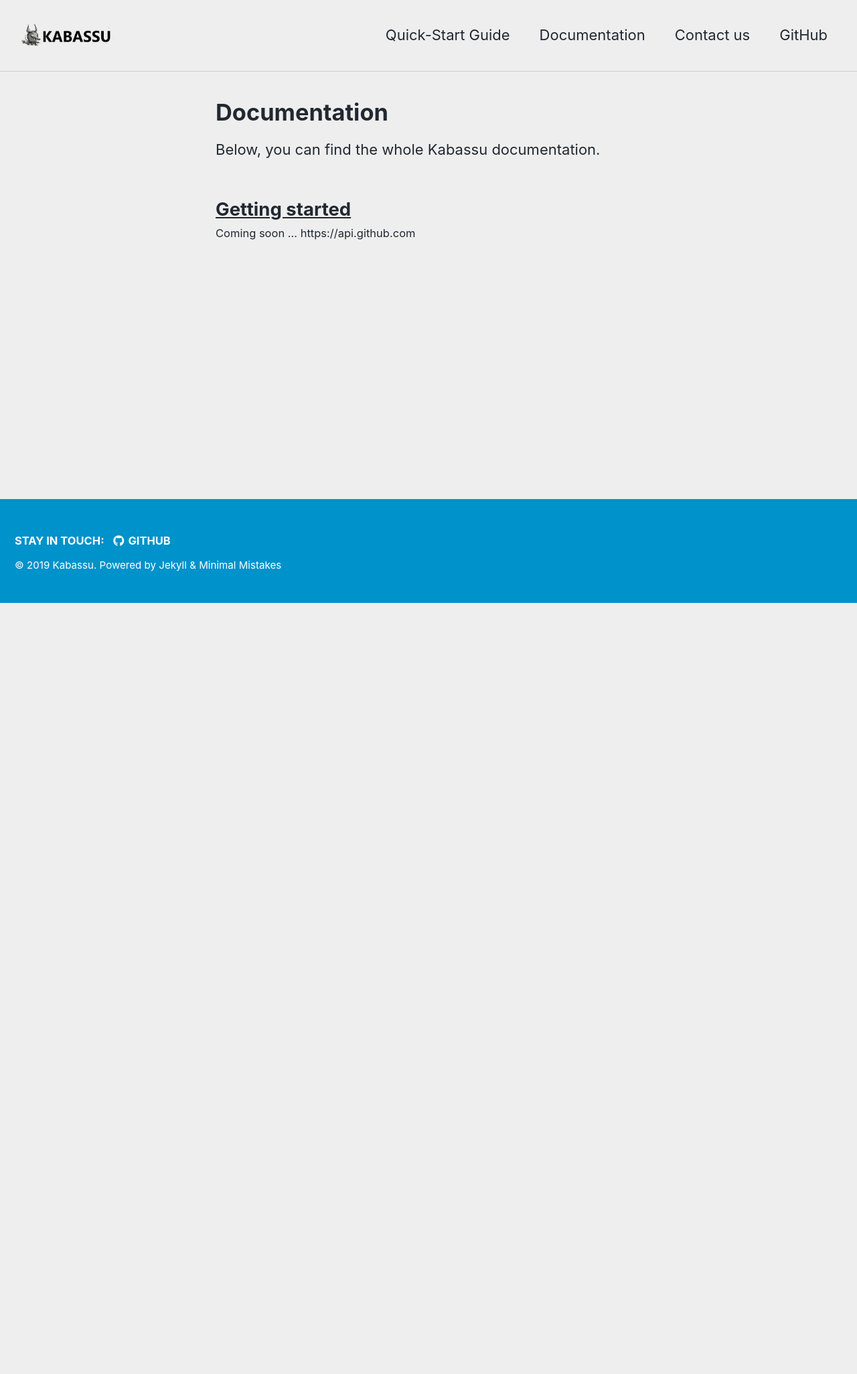
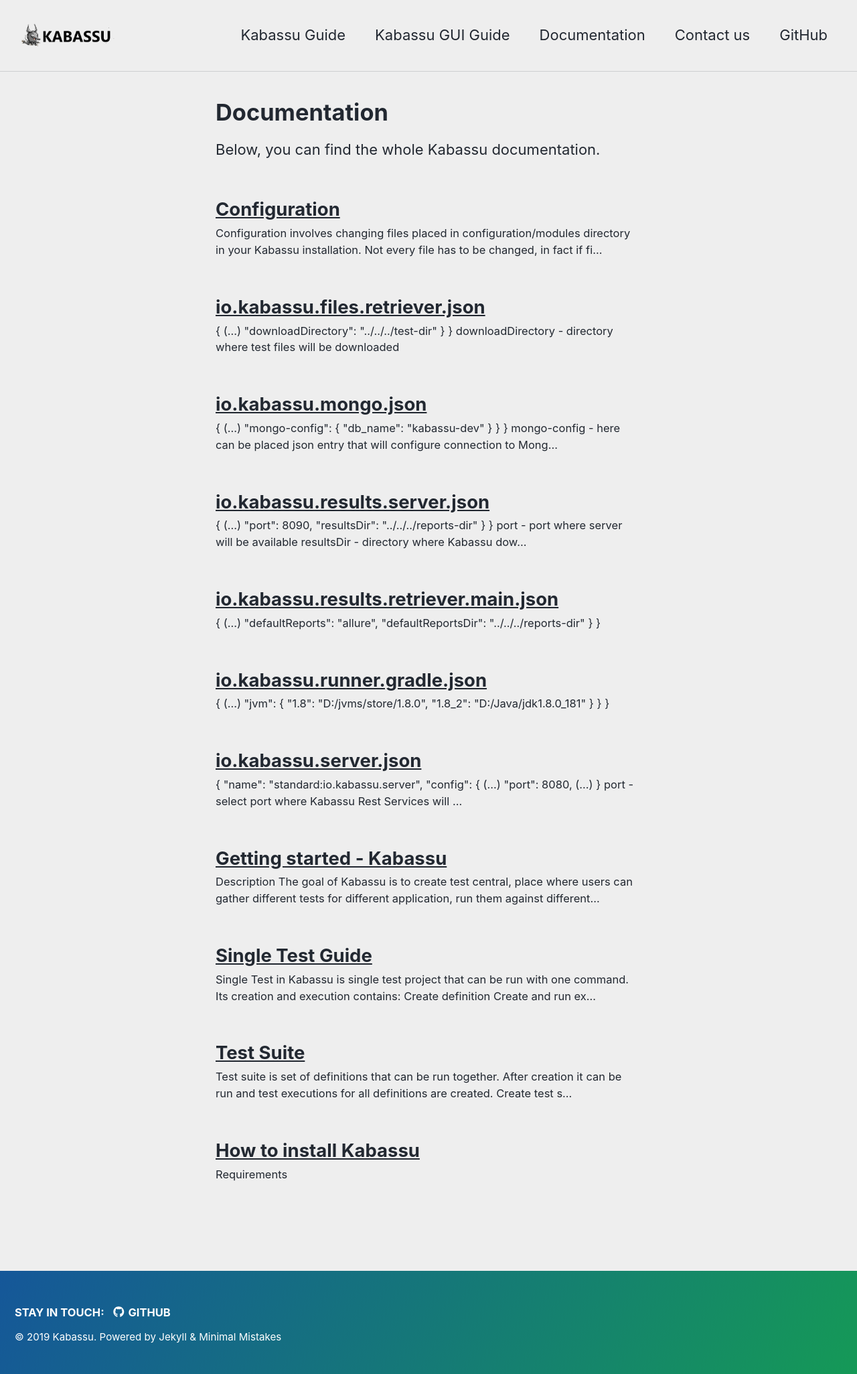
Before and after one commit to Kabassu/kabassu.github.io, a Jekyll site: the page built from docs.md, in a window 1280 px wide. Shown: the whole page at 67% size. Built offline with Jekyll 4.4.1, drawn with Linux system fonts in a browser that asks for light colours; nearby versions of some CDN libraries; before the commit the page ends 900 px from its top, so only the background shows below that.

Commit message:
most of existing docs

````diff
--- a/_config.yml
+++ b/_config.yml
@@ -225,8 +225,22 @@
       toc: true
       sidebar:
         nav: "docs"
-
+  - scope:
+      path: ""
+      type: docs-gui
+    values:
+      layout: single
+      read_time: false
+      author_profile: false
+      share: false
+      comments: false
+      toc: true
+      sidebar:
+        nav: "docs-gui"
 collections:
   docs:
     output: true
     permalink: /:collection/:path/
+  docs-gui:
+    output: true
+    permalink: /:collection/:path/
--- a/_data/navigation.yml
+++ b/_data/navigation.yml
@@ -1,6 +1,8 @@
 main:
-  - title: "Quick-Start Guide"
+  - title: "Kabassu Guide"
     url: /docs/getting-started/
+  - title: "Kabassu GUI Guide"
+    url: /docs-gui/getting-started/
   - title: "Documentation"
     url: /docs/
   - title: "Contact us"
@@ -8,7 +10,36 @@
   - title: "GitHub"
     url: https://github.com/kabassu
 docs:
-  - title: "Essentials"
+  - title: "Kabassu Essentials"
     children:
       - title: "Getting started"
         url: /docs/getting-started/
+      - title: "Installation"
+        url: /docs/installation/
+      - title: "Configuration"
+        url: /docs/configuration/configuration/
+  - title: "Configuration"
+    children:
+      - title: "io.kabassu.server.json"
+        url: /docs/configuration/server/
+      - title: "io.kabassu.runner.gradle.json"
+        url: /docs/configuration/runner.gradle/
+      - title: "io.kabassu.results.retriever.main.json"
+        url: /docs/configuration/retriever.main/
+      - title: "io.kabassu.mongo.json"
+        url: /docs/configuration/mongo/
+      - title: "io.kabassu.results.server.json"
+        url: /docs/configuration/results.server/
+      - title: "io.kabassu.files.retriever.json"
+        url: /docs/configuration/files.retriever/
+  - title: "Guides"
+    children:
+      - title: "Single Test"
+        url: /docs/guide/singletest/
+      - title: "Test Suite"
+        url: /docs/guide/testsuite/
+docs-gui:
+  - title: "Kabassu GUI Essentials"
+    children:
+      - title: "Getting started"
+        url: /docs-gui/getting-started/
--- /dev/null
+++ b/_docs-gui/getting-started.md
@@ -0,0 +1,17 @@
+---
+title: Getting started - Kabassu GUI
+---
+
+Build with Next.js and AdminLTE user interface for Kabassu
+
+## Requirements
+
+1. Node.js
+2. npm
+
+## How to run it
+
+1. Clone this repository
+2. Set servers of kabassu in next.config.js
+3. Run npm install
+4. Run npm run dev
--- /dev/null
+++ b/_docs/configuration/configuration.md
@@ -0,0 +1,20 @@
+---
+title: Configuration
+classes: wide
+toc: false
+---
+
+Configuration involves changing files placed in _configuration/modules_ directory in your Kabassu installation.
+Not every file has to be changed, in fact if file is not described here the the best approach is to not touch it. Uncontrolled changes can break Kabassu
+
+**Also please change only described parameters and make sure that configuration file is still valid json file after these changes**
+
+1. [io.kabassu.server.json](../server) - server configuration. Has to be changed only if you want to change default port
+2. [io.kabassu.runner.gradle.json](../runner.gradle) - runner responsible for running all test that use _gradle_ here JVM are set
+**Need to be changed before start**
+3. [io.kabassu.results.retriever.main.json](../retriever.main) - configuration for retrieving reports.
+4. [io.kabassu.mongo.json](../mongo) - configuration of Mongo connection
+**Need to be changed before start**
+5. [io.kabassu.results.server.json](../results.server) - configuration of server that will provide access to download reports in html format
+**Has to be changed if directory in _io.kabassu.results.retriever.main.json_ was changed**
+6. [io.kabassu.files.retriever.json](../files.retriever) - configuration for getting test files from other places then local filesystem
--- /dev/null
+++ b/_docs/configuration/files.retriever.md
@@ -0,0 +1,15 @@
+---
+title: io.kabassu.files.retriever.json
+classes: wide
+toc: false
+---
+
+
+```
+{
+  (...)
+    "downloadDirectory":  "../../../test-dir"
+  }
+}
+```
+**downloadDirectory** - directory where test files will be downloaded
--- /dev/null
+++ b/_docs/configuration/mongo.md
@@ -0,0 +1,19 @@
+---
+title: io.kabassu.mongo.json
+classes: wide
+toc: false
+---
+
+```
+{
+(...)
+    "mongo-config": {
+      "db_name": "kabassu-dev"
+    }
+  }
+}
+```
+**mongo-config** - here can be placed json entry that will configure connection to MongoDB. It is described here:  [https://vertx.io/docs/vertx-mongo-client/java/#_configuring_the_client]
+
+If you have setup Mongo on your local machine and haven't change port then only parameter to set and change is
+**db_name** - name of database for Kabassu
--- /dev/null
+++ b/_docs/configuration/results.server.md
@@ -0,0 +1,16 @@
+---
+title: io.kabassu.results.server.json
+classes: wide
+toc: false
+---
+
+```
+{
+(...)
+    "port": 8090,
+    "resultsDir": "../../../reports-dir"
+  }
+}
+```
+**port** - port where server will be available
+**resultsDir** - directory where Kabassu downloads reports. This parameter has to be the same as **defaultReportsDir** in _io.kabassu.results.retriever.main.json_
--- /dev/null
+++ b/_docs/configuration/retriever.main.md
@@ -0,0 +1,17 @@
+---
+title: io.kabassu.results.retriever.main.json
+classes: wide
+toc: false
+---
+
+```
+{
+(...)
+    "defaultReports": "allure",
+    "defaultReportsDir": "../../../reports-dir"
+  }
+}
+```
+
+**defaultReports** - allows to change default reports that kabassu will try to retrieve if no reports will be declared in test execution. Can be chosen from list of report retrievers in this file
+**defaultReportsDir** - directory where reports will be downloaded.
--- /dev/null
+++ b/_docs/configuration/runner.gradle.md
@@ -0,0 +1,20 @@
+---
+title: io.kabassu.runner.gradle.json
+classes: wide
+toc: false
+---
+
+```
+{
+(...)
+    "jvm": {
+        "1.8": "D:/jvms/store/1.8.0",
+        "1.8_2": "D:/Java/jdk1.8.0_181"
+    }
+  }
+}
+ ```
+
+**jvm** - here we configure all JVM that can be used by our tests. To add new JVM we need to add new entry
+```"<name>": "<path>"```
+Please remember that ``,`` should separate entries
--- /dev/null
+++ b/_docs/configuration/server.md
@@ -0,0 +1,16 @@
+---
+title: io.kabassu.server.json
+classes: wide
+toc: false
+---
+
+```
+{
+  "name": "standard:io.kabassu.server",
+  "config": {
+(...)
+    "port": 8080,
+ (...)
+}
+```
+**port** - select port where Kabassu Rest Services will be available
--- a/_docs/getting-started.md
+++ b/_docs/getting-started.md
@@ -1,4 +1,39 @@
 ---
-title: Getting started
+title: Getting started - Kabassu
 ---
-Coming soon ... {{ site.github.api_url }}
+
+## Description
+The goal of Kabassu is to create test central, place where users can gather different tests for different application, run them against different enviroments and configurations
+
+## Requirements
+
+1. Java 12
+2. MongoDB
+3. Allure 2.7.0 added to path (if allure-trend reports are used)
+
+## How to run it
+
+1. Create database in Mongo.
+2. Clone this repository
+3. Build with gradle
+4. Go to distribution folder, unzip zip file in desired location
+5. Go to configuration/modules/io.kabassu.mongo.json and change entry:
+ ```
+  "mongo-config": {
+       "db_name": "kabassu-dev"
+ ```
+Here you can find possible options [https://vertx.io/docs/vertx-mongo-client/java/#_configuring_the_client]
+
+6. Run start.bat or start.sh
+7. Application will use ports 8080 and 8090. They can be changed in server configuration files
+
+More detailed information can be found:
+[Installation](/docs/installation)
+[Configuration](/docs/configuration/configuration)
+
+## API
+
+Kabassu is run by calling series of rest services. All available endpoints can be found in OpenApi specification _configuration/openapi_
+[Guide for single test](/docs/guide/singletest) and [Guide for test suit](/docs/guide/testsuite) explain using of API
+
+Every endpoint can be found [here](configuration/openapi/kabassu_api.yaml) in OpenApi 3 format that can be opened using Swagger Editor
--- /dev/null
+++ b/_docs/guide/singletest.md
@@ -0,0 +1,192 @@
+---
+title: Single Test Guide
+---
+
+Single Test in Kabassu is single test project that can be run with one command. Its creation and execution contains:
+1. Create definition
+2. Create and run execution based on definition
+3. Get the status of execution
+4. Get the result
+5. View report
+6. Rerun test
+
+## Create Definition
+
+Definition is the base of Kabassu system. It contains all constant information about the test. It is in some way template that can be reused.
+Endpoint: ``POST /kabassu/adddefinition``
+
+Request
+```
+{
+  "name": "test",
+  "runner": "gradle",
+  "locationType": "git",
+  "additionalParameters": {
+  	"repository": "git@github.com:Kabassu/kabassu-simple-test.git",
+  	"location": "",
+  	"runnerOptions": ["clean", "test"],
+  },
+  "reports": [ "allure", "allure-trend" ]
+}
+```
+**name** - just name for definition to make easier to understand it's purpose
+**runner** - what runner is used for this test
+**locationType** - where is test located
+**additionaParameters** - array of other parameters that maybe required for **runner** or **locationType**.
+-  **runnerOptions** - array of options for runner (for example for gradle runner: list of tasks)
+-  **location** - actual location od disk (used only for _filesystem_)
+-  **repository** - address of git repository if you use git locationType
+**reports** - list of reports to download after test
+
+Call for this service will return id of the definition
+
+## Create and run execution based on definition
+
+Execution is actual request to run test based on definition. It also can contains parameters that can be changed for definition it this particular execution
+Endpoint: ``POST  /kabassu/test/run:``
+
+Request
+```
+{
+  "definitionId": "5d6914b4540d7f634e494f55",
+  "configurationId": "string",
+  "additionalParameters": {
+  	"branch": "test",
+  	  "jvm":"1.8",
+  },
+  "description": "Test execution descriptiom"
+}
+```
+**definitionId** - id of prepared definition
+**configurationId** - id of earlier prepared **additionalParameters** !NOT DONE YET!
+**additionalParameters** - list of additional parameters that can be changed for execution.
+- **branch** is parameter for git **locationType** from definition that can be used to checkout different branch the default
+- **jvm** - jvm which will be used to run test (defined in Kabassu configuration)
+**description** - only the description of this execution
+Call will return id of created execution
+
+## Get the status of execution
+It is simple retrieving all data for single execution
+Endpoint: ``GET /kabassu/getrequest/{id}``
+**{id}** - id of created execution
+
+Response:
+```
+{
+  "_id" : "5d692388540d7f634e494f5b",
+  "definitionId" : "5d691239540d7f634e494f4f",
+  "description" : "uber",
+  "configurationId" : "string",
+  "additionalParameters" : {
+    "branch" : "test",
+    "jvm" : "1.8",
+  },
+  "status" : "finished",
+  "history" : [ {
+    "date" : 1567171464312,
+    "event" : "Request created and started"
+  }, {
+    "date" : 1567171488592,
+    "event" : "Test finished with: Success"
+  }, {
+    "date" : 1567171490735,
+    "event" : "Reports downloaded"
+  } ]
+}
+```
+Data that were added after execution created:
+**status** - status of the execution - when _finished_ then executions ... finished and results and reports are ready
+**history** - array of events connected to the execution
+
+## Get the result
+
+When test execution is finished we can get the result. Because executions can be rerun there can be many results
+Endpoint: ``GET /kabassu/getallbyfield/{collection}/{field}/{value}/{page}/{pagesize}``
+For results: ``GET /kabassu/getallbyfield/kabassu-results/testRequest._id/5d5d3fa50086ca1f247da509/0/100``
+
+**collection** - name of mongo collection in our case _kabassu-results_
+**field** - field in collection that should be in filter example: _testRequest.id_
+**value** - value of above field
+**page*** - page - for pagination
+**pageSize** - how many results are present in one page
+
+Response:
+```
+{
+  "results" : [ {
+    "_id" : "5d6923a2540d7f634e494f5c",
+    "testRequest" : {
+      "_id" : "5d692388540d7f634e494f5b",
+      "definitionId" : "5d691239540d7f634e494f4f",
+      "description" : "uber",
+      "configurationId" : "string",
+      "additionalParameters" : {
+        "branch" : "test",
+        "jvm" : "1.8"
+      },
+      "status" : "started",
+      "history" : [ {
+        "date" : 1567171464312,
+        "event" : "Request created and started"
+      }, {
+        "date" : 1567171488592,
+        "event" : "Test finished with: Success"
+      } ]
+    },
+    "definition" : {
+      "_id" : "5d691239540d7f634e494f4f",
+      "name" : "GIT",
+      "runner" : "gradle",
+      "locationType" : "git",
+      "additionalParameters" : {
+        "repository" : "git@github.com:Kabassu/kabassu-simple-test.git",
+        "runnerOptions" : [ "clean", "test" ],
+        "location" : "D:\\code\\kabassu\\test-dir\\5d692388540d7f634e494f5b\\kabassu-simple-test"
+      },
+      "reports" : [ "allure", "allure-trend" ],
+      "created" : 1567167033831
+    },
+    "configuration" : { },
+    "result" : "Success",
+    "downloadedReports" : [ {
+      "location" : "D:\\code\\kabassu\\reports-dir\\5d692388540d7f634e494f5b-allure\\1",
+      "downloadPath" : "\\5d692388540d7f634e494f5b-allure\\1/index.html",
+      "reportType" : "allure",
+      "type" : "multi"
+    }, {
+      "location" : "D:\\code\\kabassu\\reports-dir\\5d692388540d7f634e494f5b-allure-trend\\allure-report",
+      "downloadPath" : "\\5d692388540d7f634e494f5b-allure-trend\\allure-report/index.html",
+      "reportType" : "allure-trend",
+      "type" : "single"
+    } ],
+    "created" : 1567171490735
+  } ],
+  "allItems" : 1
+}
+```
+
+**allItems** - how many results we have (all not only **pageSize**)
+**result** - what was result of test execution
+**downloadedReports** - array of reports retrieved from test
+- **location** - place on disk where reports were downloaded
+- **downloadPath** - path to be added to results server to display report
+- **reportType** - type of the report
+- **type** - if the report is _single_ (one for each result) or _multi_ (one report for all results with the same **reportType**)
+
+## View report
+
+To view report we need to use result server and **downloadPath** from results
+``GET <result-server-address>/<downloadPath>``
+
+## Rerun test
+
+It is possible to rerun test execution that was finished earlier.
+Endpoint ``POST /kabassu/suite/rerun``
+
+Request
+```
+{
+  "requestId": "5d5d3fa50086ca1f247da509"
+}
+```
+**requestId** - id of execution to rerun
--- /dev/null
+++ b/_docs/guide/testsuite.md
@@ -0,0 +1,100 @@
+---
+title: Test Suite
+---
+
+Test suite is set of definitions that can be run together. After creation it can be run and test executions for all definitions are created.
+1. Create test suite
+2. Create and run suite execution
+3. Get the status and results of every test execution in suite
+4. Rerun test execution
+
+## Create test suite
+Endpoint: ``POST /kabassu/addsuite``
+
+Request
+```
+{
+  "name":	"string",
+  "description":	"string"
+  "definitions":	["first_definition_id","second_definition_id"]
+}
+```
+**name** - name of the suite
+**description** - description of the suite
+**definitions** - array of ids of definitions you want to include in test suite
+
+## Create and run suite execution
+
+Suite execution is taking test suite, then creates test execution for every definition in suite.
+Endpoint: ``POST /kabassu/suite/run``
+
+Request
+```
+{
+  "suiteId": "5d664144d6c8ed646fc8d4b0",
+  "definitionsData":[
+  	{
+  	  "definitionId": "5d6640d2d6c8ed646fc8d4ac",
+		  "configurationId": "string",
+		  "additionalParameters": {
+		  	"branch": "test",
+		  	"jvm":"1.8"
+  	},
+  	{
+  		"definitionId": "5d664103d6c8ed646fc8d4ae",
+		  "configurationId": "string",
+		  "additionalParameters": {
+        "branch": "test",
+       	"jvm":"1.8"
+      }
+  	}
+  ]
+}
+```
+**suiteId** - id of test suite
+*definitionData* - array of object that have configuration for every definition
+- **definitionId** - id of definition
+- **configurationId** - preset additional data !NOT IMPLEMENTED!
+- **additionalParameters** - different additional data used for execution
+
+## Get the status and results of every test execution in suite
+To do this you need to retrieve every test execution connected to suite execution and check required information.
+This is two stage operation.
+First we need to get suite execution data
+Endpoint: ``GET /kabassu/getsuiterun/{id}``
+**id** - id of suite execution
+Response:
+```
+{
+  "_id" : "5d6674778ba8ca129804b437",
+  "suiteId" : "5d664144d6c8ed646fc8d4b0",
+  "requests" : [ "5d6674778ba8ca129804b436", "5d6674778ba8ca129804b435" ],
+  "history" : [ {
+    "date" : 1567076134902,
+    "event" : "Suite Execution rerun started"
+  }, {
+    "date" : 1567076221437,
+    "event" : "Suite Execution rerun started"
+  } ],
+  "created" : 1566995575235
+}
+```
+**_id** - id of suite execution
+**suiteID** - id of test suite
+**requests** - array of single test executions
+**history** - entries of history
+**created** - creation date (in miliseconds)
+
+Then you can get every test execution details based on endpoint described [here](singletest.md)
+
+## Rerun test execution
+Every suite execution can be rerun
+Endpoint: ``POST /kabassu/suite/rerun``
+
+Request
+```
+{
+  "suiterunId": "5d6674778ba8ca129804b437"
+}
+```
+**suiterunId** - id of suite execution to rerun
--- /dev/null
+++ b/_docs/installation.md
@@ -0,0 +1,22 @@
+---
+title: How to install Kabassu
+---
+
+## Requirements
+
+1. Java 12 - it is required to run Kabassu and should be main jvm installed in system
+2. Any other JVM required to run tests. The JVMs shouldn't be in PATH (this is the place for 12) but there should be on disk
+3. MongoDB
+4. Allure 2.7.0 added to path (if allure-trend reports are used). Higher versions should work but are not supported for now
+5. Git - if you want to download test using it. As for now only ssh access (key without password) is supported
+6. Kabassu-GUI - it is not required but we recommand it as easiest way for using Kabassu Rest Services. It can be found [here](https://github.com/Kabassu/kabassu-gui)
+
+## Installation process
+
+1. Install all positions from the requirements list
+2. Run MongoDB and create an empty database
+3. Checkout this repository (or download latest release) - we suggest master branch as the most stable
+4. Build project using ```gradlew```
+5. Take zip file from _distribution_ folder and uzip it in desired location
+6. Configure Kabassu using guidelines from [here](/docs/configuration/configuration)
+7. Run Kabassu using ```start.bat or start.sh```
--- a/_sass/minimal-mistakes/_footer.scss
+++ b/_sass/minimal-mistakes/_footer.scss
@@ -20,7 +20,8 @@
   animation: $intro-transition;
   -webkit-animation-delay: 0.45s;
   animation-delay: 0.45s;
-  background-color: $footer-background-color;
+  background-color: #159957;
+  background-image: linear-gradient(120deg, #155799, #159957);
 
   footer {
     @include clearfix;
--- a/_sass/minimal-mistakes/_navigation.scss
+++ b/_sass/minimal-mistakes/_navigation.scss
@@ -501,7 +501,8 @@
   .nav__title {
     color: #fff;
     font-size: $type-size-6;
-    background: $primary-color;
+    background: #159957;
+    background-image: linear-gradient(120deg, #155799, #159957);
     border-top-left-radius: $border-radius;
     border-top-right-radius: $border-radius;
   }
````
